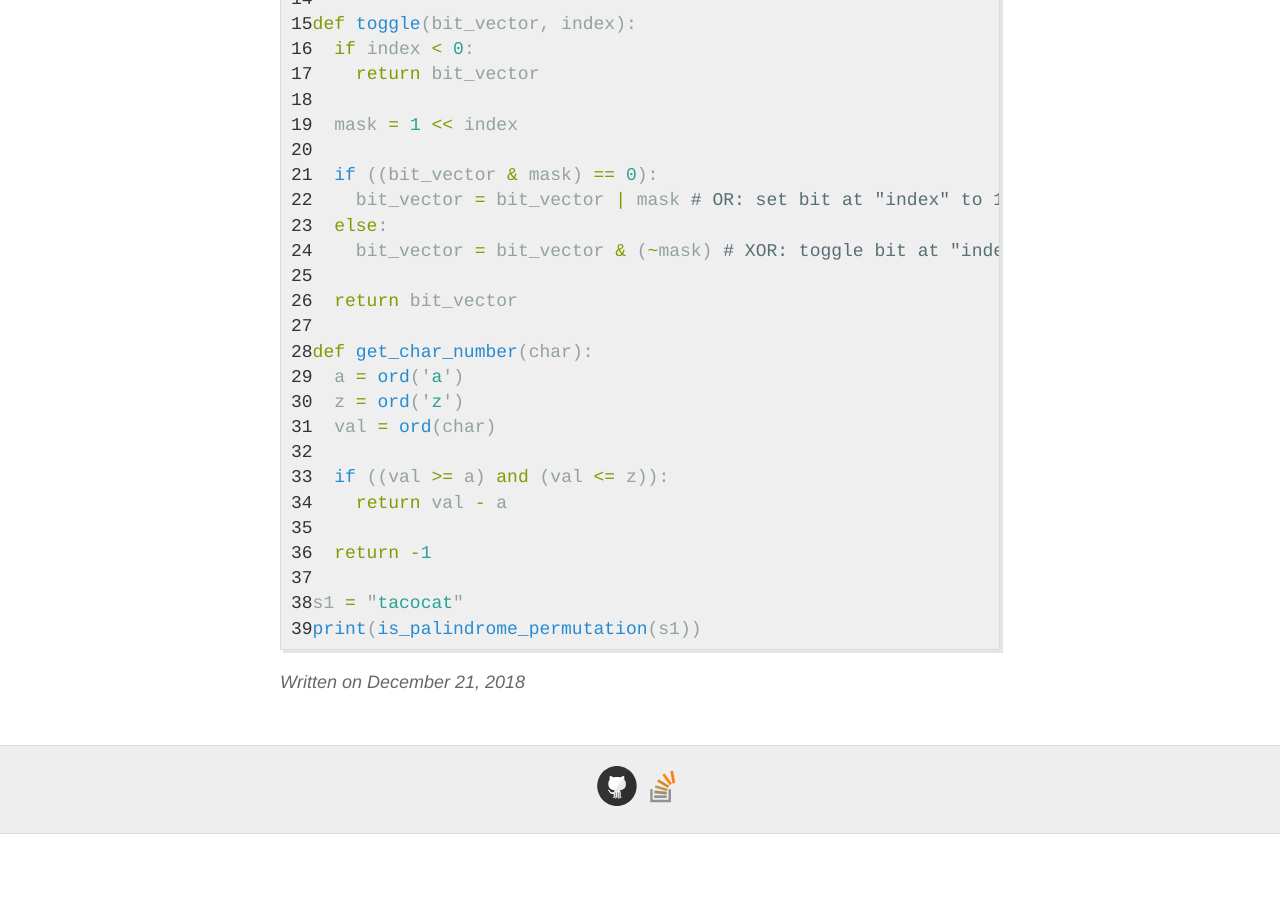
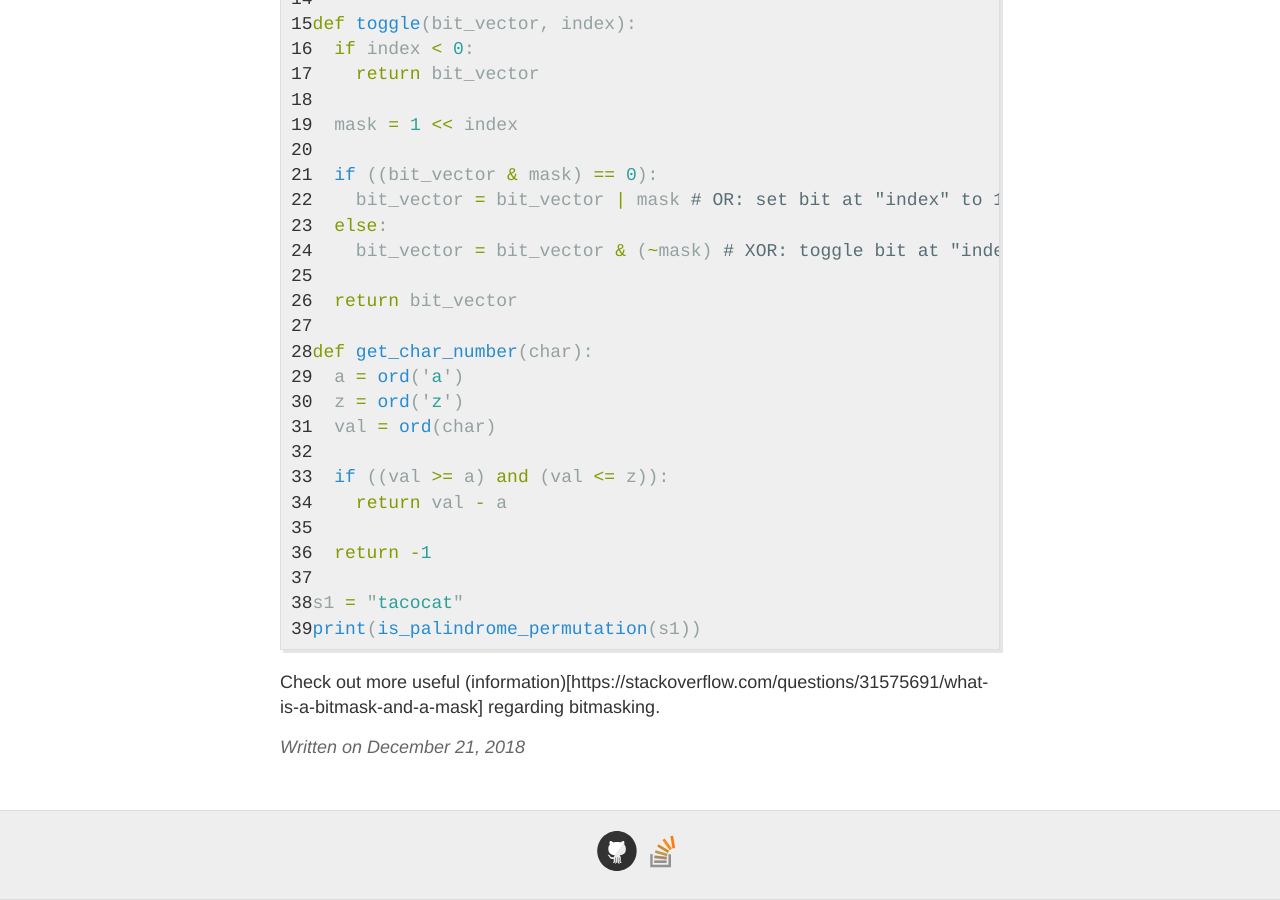
Before and after one commit to gutucristian/gutucristian.github.io, a Jekyll site: the page built from _posts/2018-12-21-Palindrome-Permutation-ctci-Problem.md, in a window 1280 px wide and 900 px high, scrolled down 1908 px. Built offline with Jekyll 4.4.1, drawn with Linux system fonts in a browser that asks for light colours; our own code applies the rules of GitHub Pages for plain Markdown files; before the commit the page ends 2742 px from its top, so only the background shows below that.

Commit message:
Update 2018-12-21-Palindrome-Permutation-ctci-Problem.md

```diff
--- a/_posts/2018-12-21-Palindrome-Permutation-ctci-Problem.md
+++ b/_posts/2018-12-21-Palindrome-Permutation-ctci-Problem.md
@@ -84,3 +84,5 @@ def get_char_number(char):
 s1 = "tacocat"
 print(is_palindrome_permutation(s1))
 {% endhighlight %}
+
+Check out more useful (information)[https://stackoverflow.com/questions/31575691/what-is-a-bitmask-and-a-mask] regarding bitmasking.
```
